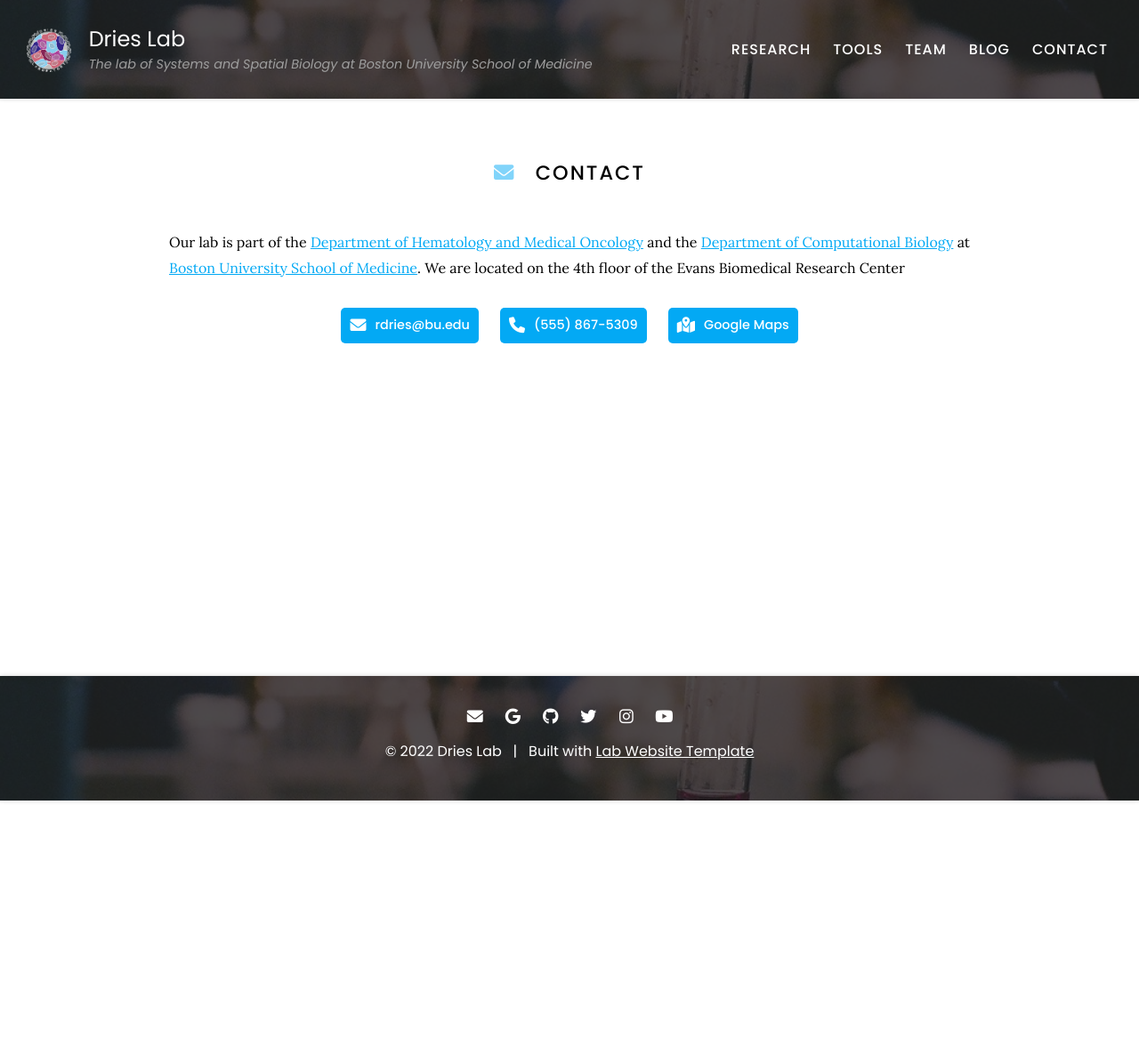
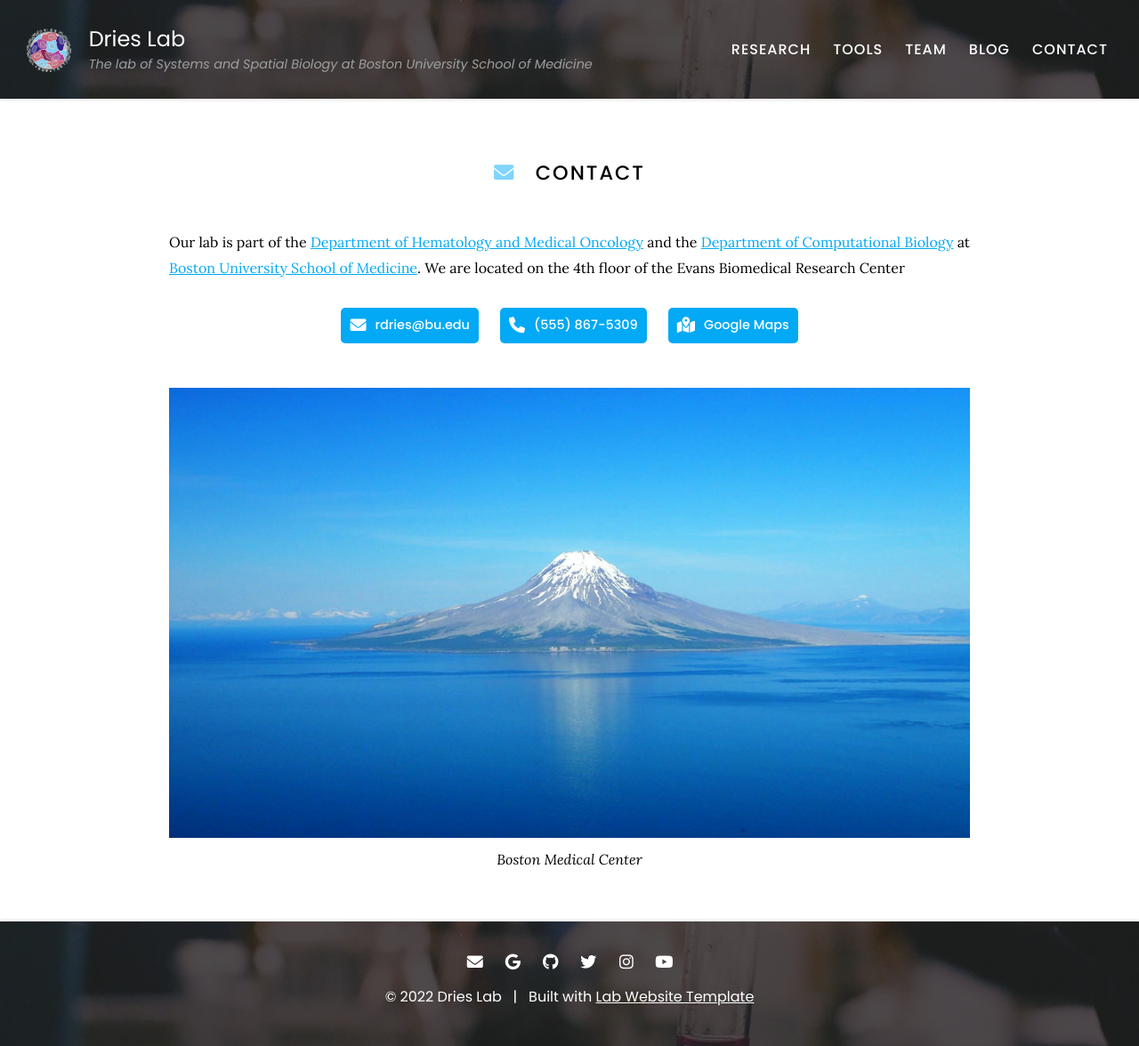
Before and after one commit to quynhsun/testinggit, a Jekyll site: the page built from contact/index.md, in a window 1280 px wide. Shown: the whole page at 89% size. Built offline with Jekyll 4.4.1, drawn with Linux system fonts in a browser that asks for light colours; before the commit the page ends 900 px from its top, so only the background shows below that.

Commit message:
Update index.md

```diff
--- a/contact/index.md
+++ b/contact/index.md
@@ -37,3 +37,9 @@ link="https://www.google.com/maps/place/650+Albany+St,+Boston,+MA+02118/@42.3360
   style="button"
 %}
 {:.center}
+
+{%
+  include figure.html
+  image="images/photo.jpg"
+  caption="Boston Medical Center"
+%}
```
